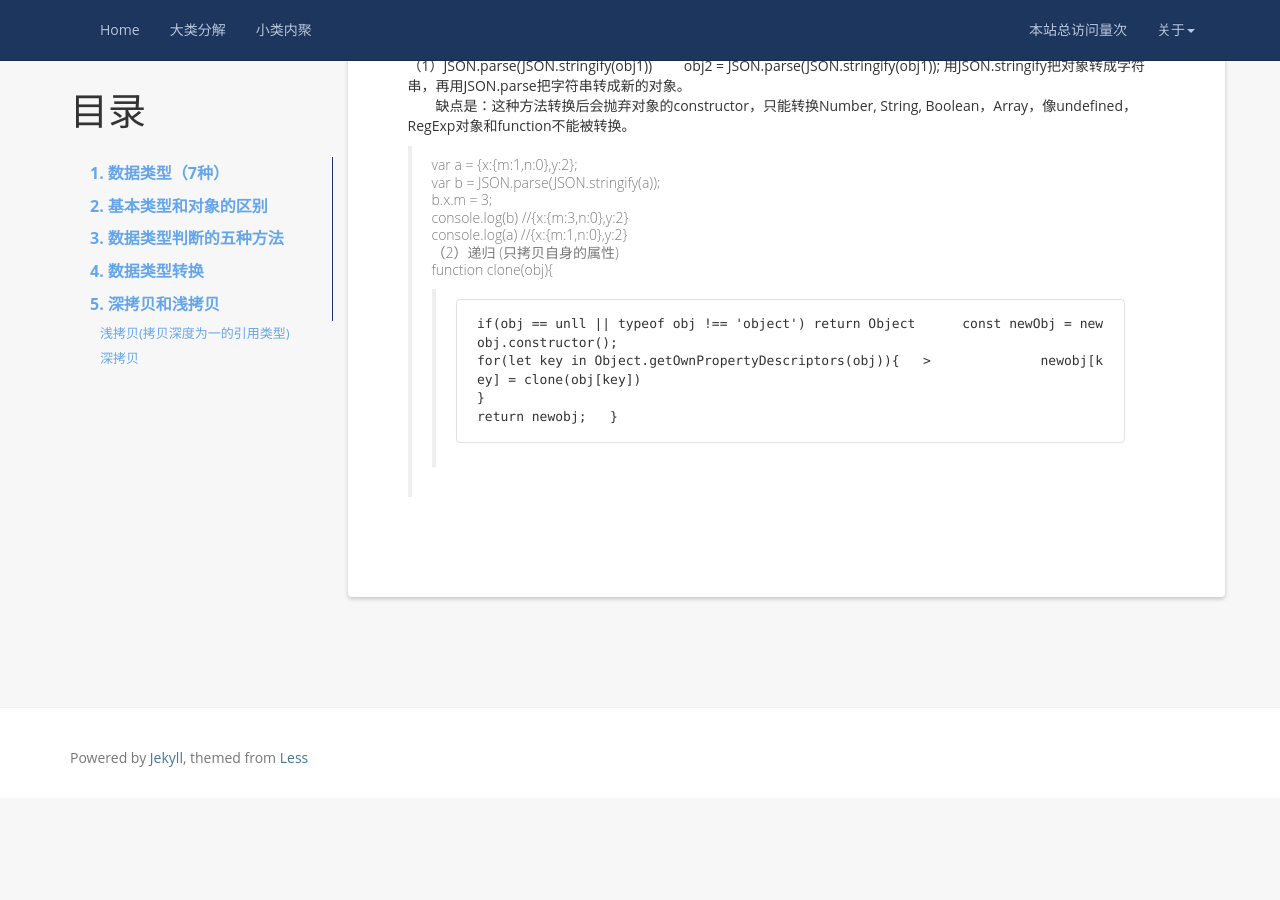
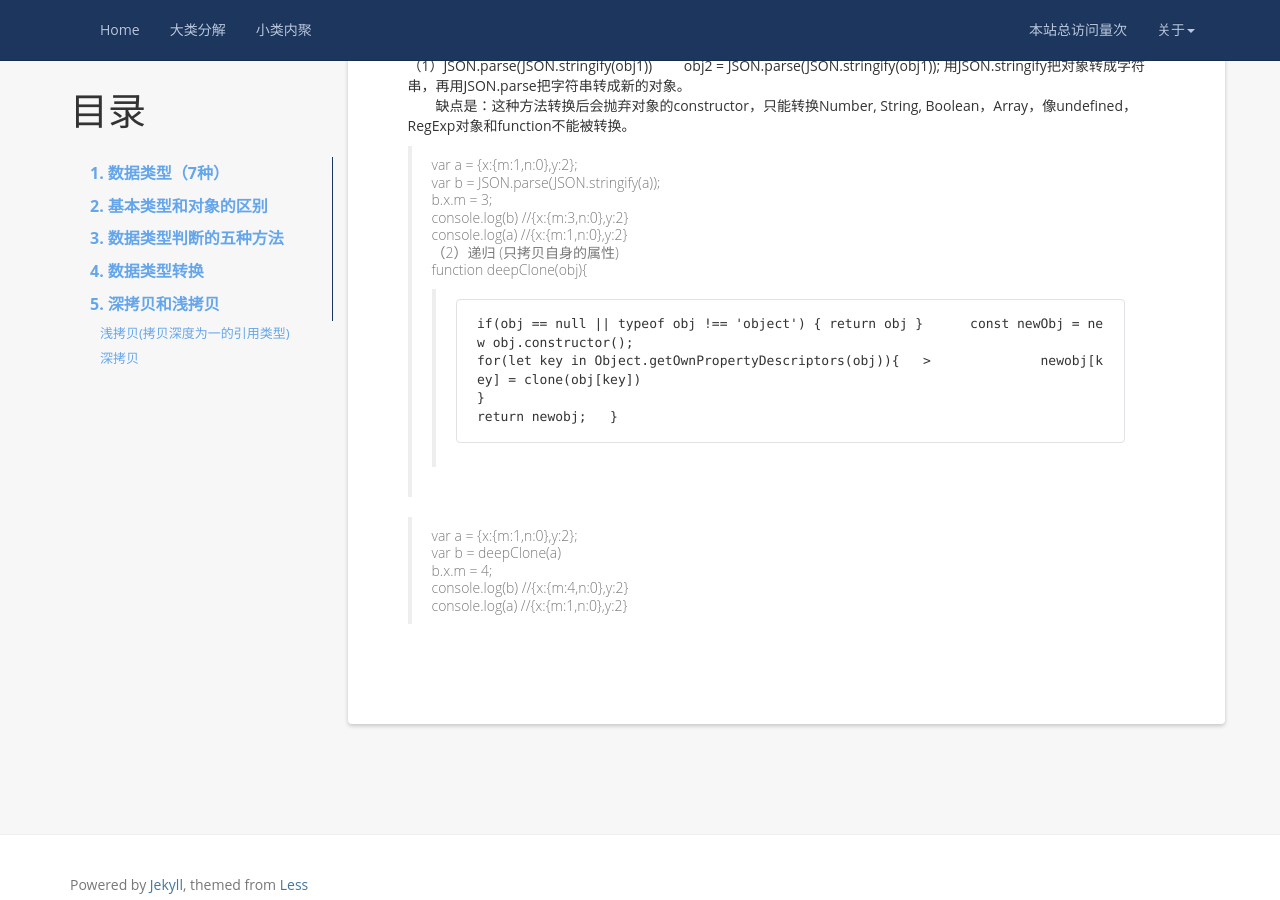
Before and after one commit to JenneyXu/JenneyXu.github.io, a Jekyll site: the page built from _posts/2018-12-27-JS基础及常见面试考点一.md, in a window 1280 px wide and 900 px high, scrolled down 2806 px. Built offline with Jekyll 4.4.1, drawn with Linux system fonts in a browser that asks for light colours; nearby versions of some CDN libraries; a script that is not in the unit is left out; comment, search, counter and statistics services are not loaded; before the commit the page ends 3604 px from its top, so only the background shows below that.

Commit message:
js数据基础

```diff
--- a/_posts/2018-12-27-JS基础及常见面试考点一.md
+++ b/_posts/2018-12-27-JS基础及常见面试考点一.md
@@ -123,11 +123,17 @@ tag: js基础
 >console.log(b)   //{x:{m:3,n:0},y:2}
 >console.log(a)   //{x:{m:1,n:0},y:2}
 （2）递归 (只拷贝自身的属性)
->function clone(obj){
->>	if(obj == unll || typeof obj !== 'object') return Object
+>function deepClone(obj){
+>>	if(obj == null || typeof obj !== 'object') { return obj }
 >>    const newObj = new obj.constructor();
 >>	for(let key in Object.getOwnPropertyDescriptors(obj)){
 >>>		newobj[key] = clone(obj[key])
 >>	}
 >>	return newobj;
 >}
+
+>var a = {x:{m:1,n:0},y:2};
+>var b = deepClone(a)
+>b.x.m = 4;
+>console.log(b)  //{x:{m:4,n:0},y:2}
+>console.log(a)  //{x:{m:1,n:0},y:2}
```
